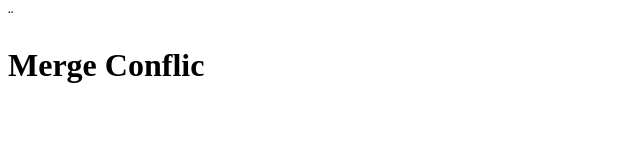
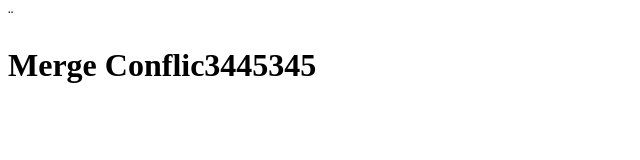
Before and after one commit to Moonbladez/MergeConflicts, a plain HTML site: page index.html in a window 1280 px wide. Shown: the whole page, without its empty margins (0-640 px from the left). Drawn offline with Linux system fonts and the light colour scheme.

Commit message:
Trying to force a merge conflict

```diff
--- a/index.html
+++ b/index.html
@@ -7,7 +7,7 @@
     <title>Document</title>¨
 
 
-    <h1>Merge Conflic</h1>
+    <h1>Merge Conflic3445345</h1>
 </head>
 
 <body>
```
